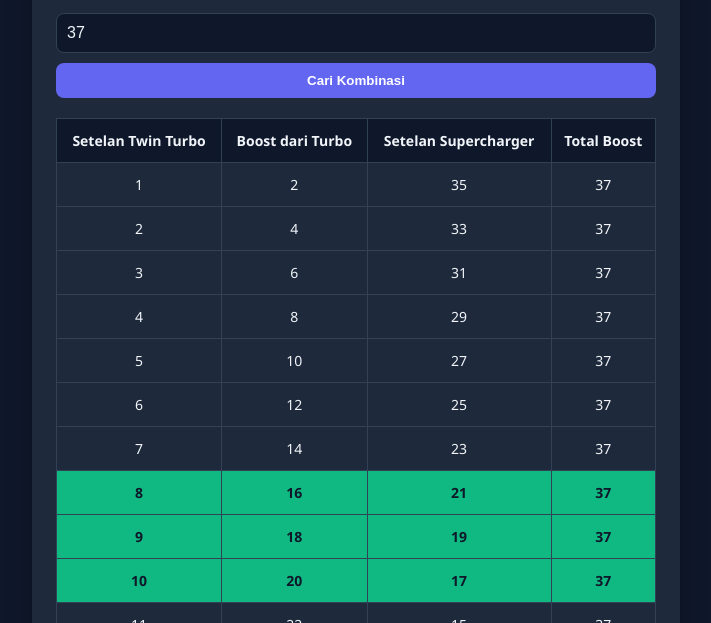
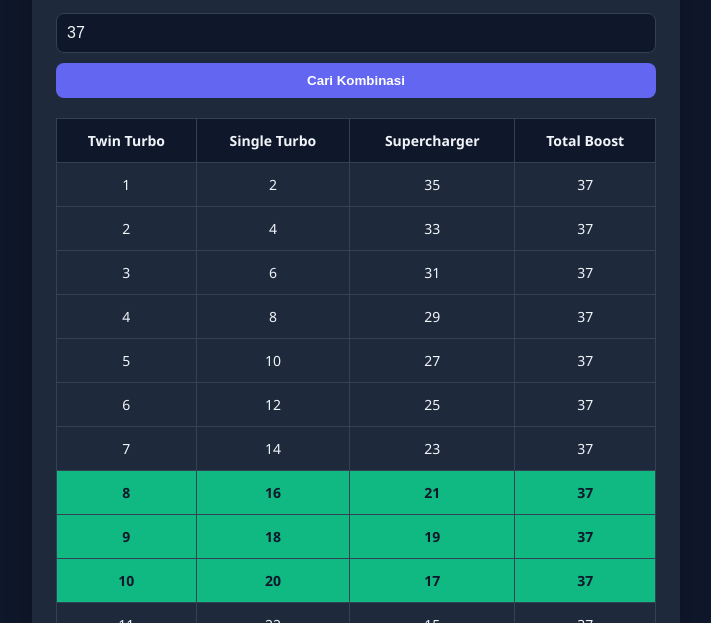
Before and after one commit to 0x5i/0x5i.github.io, a plain HTML site: page index.html in a window 1280 px wide. Shown: the part 177-800 px from the top of the page, without its empty margins (284-995 px from the left). Drawn offline with Linux system fonts and the light colour scheme.

Commit message:
Update index.html

```diff
--- a/index.html
+++ b/index.html
@@ -128,9 +128,9 @@
     <table id="hasil">
       <thead>
         <tr>
-          <th>Setelan Twin Turbo</th>
-          <th>Boost dari Turbo</th>
-          <th>Setelan Supercharger</th>
+          <th>Twin Turbo</th>
+          <th>Single Turbo</th>
+          <th>Supercharger</th>
           <th>Total Boost</th>
         </tr>
       </thead>
```
